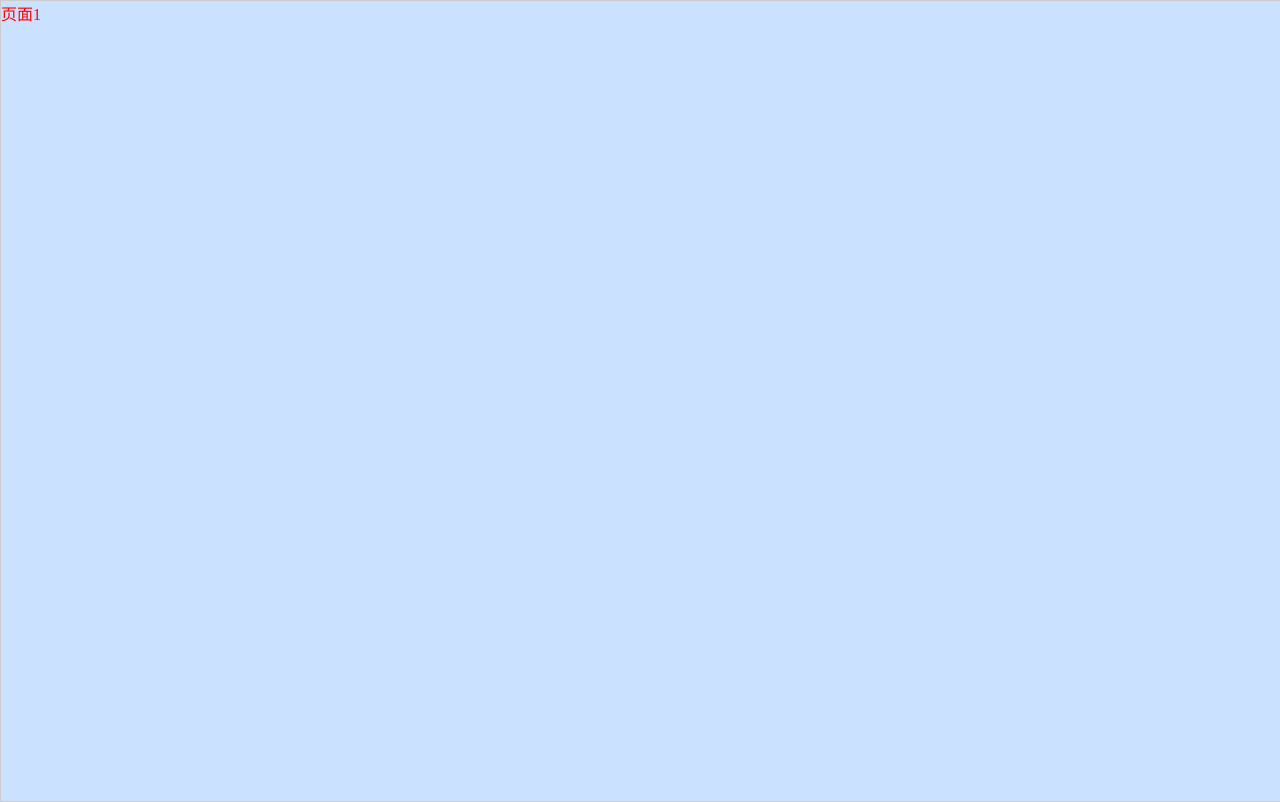
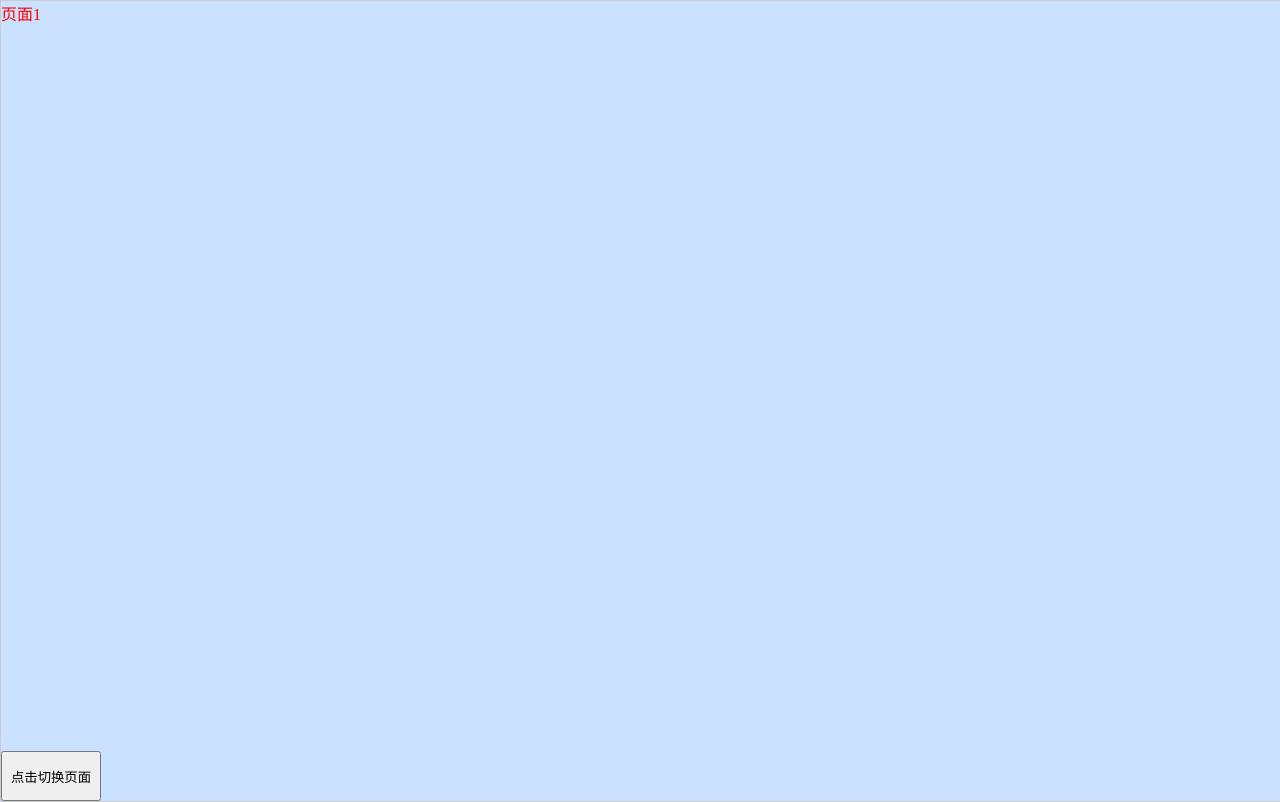
Before and after one commit to David20111030/CSS3-in-action, a plain HTML site: page H5_js_CSS3/ValentineDay.html in a window 1280 px wide. Drawn offline with Linux system fonts and the light colour scheme.

Commit message:
页面搭建与切换 -- 页面之间的卷滚切换效果

```diff
--- a/H5_js_CSS3/ValentineDay.html
+++ b/H5_js_CSS3/ValentineDay.html
@@ -15,6 +15,9 @@
    	  <!-- 第三副画面 -->
    	  <li>页面3</li>
    	 </ul>
+   	 <div class="button">
+            <button>点击切换页面</button>
+        </div>
    </div>
    <script src="./js/jquery.js"></script>
    <script type="text/javascript" src='./js/common.js'></script>
--- a/H5_js_CSS3/css/style.css
+++ b/H5_js_CSS3/css/style.css
@@ -35,3 +35,13 @@
     li:nth-child(3) {
        background: yellow;
     }
+
+    button {
+        width: 100px;
+        height: 50px;
+    }
+
+    .button {
+        position: absolute;
+        bottom: 0;
+    }
--- a/H5_js_CSS3/js/common.js
+++ b/H5_js_CSS3/js/common.js
@@ -19,3 +19,13 @@ $.each(slides, function(index){
  	height: height + 'px'
  })
 })
+
+// 绑定一个时间，触发通过
+$('button').click(function(){
+	// 在5秒的时间内，移动X的位置，为2个页面单位
+	element.css({
+	  'transition-timing-function': 'linear',
+	  'transition-duration': '5000ms',
+	  'transform': 'translate3d(-'+(width*2) +'px,0px,0px)'//设置页面X轴移动
+	})
+})
```
